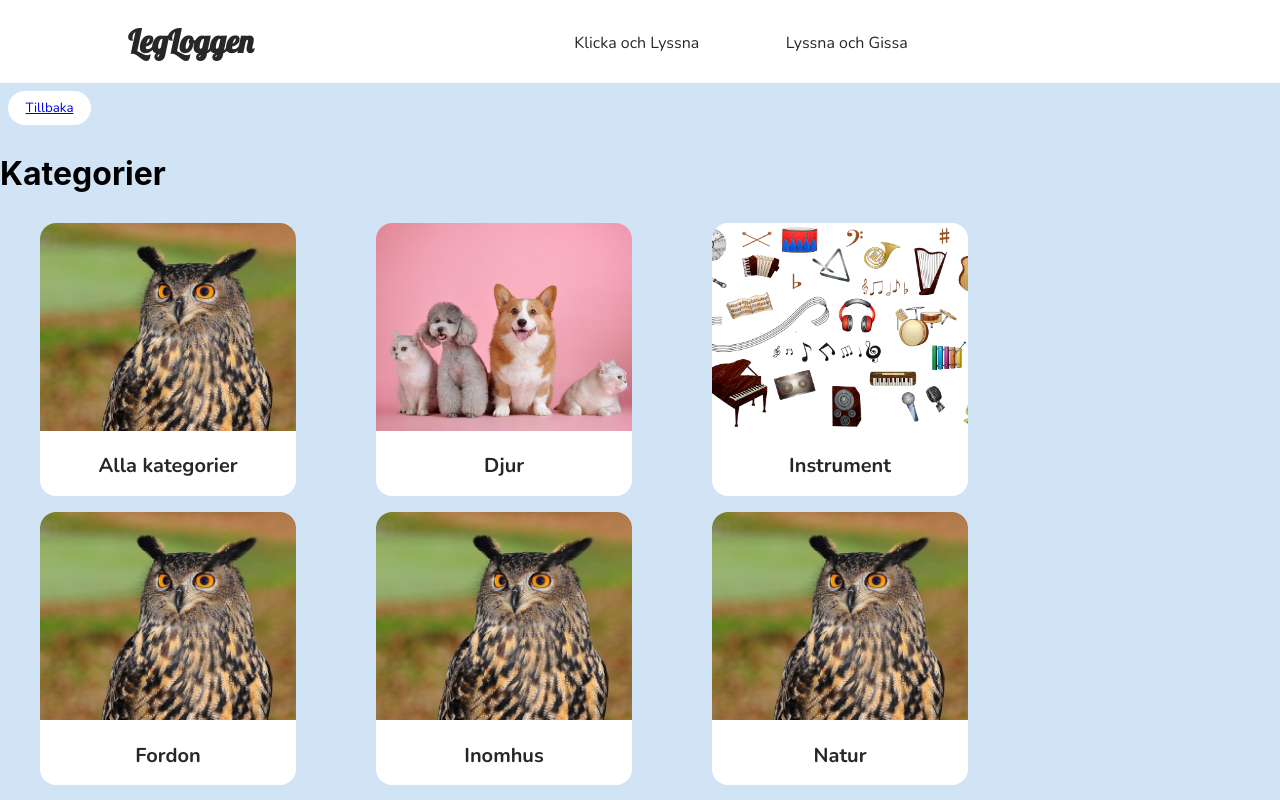
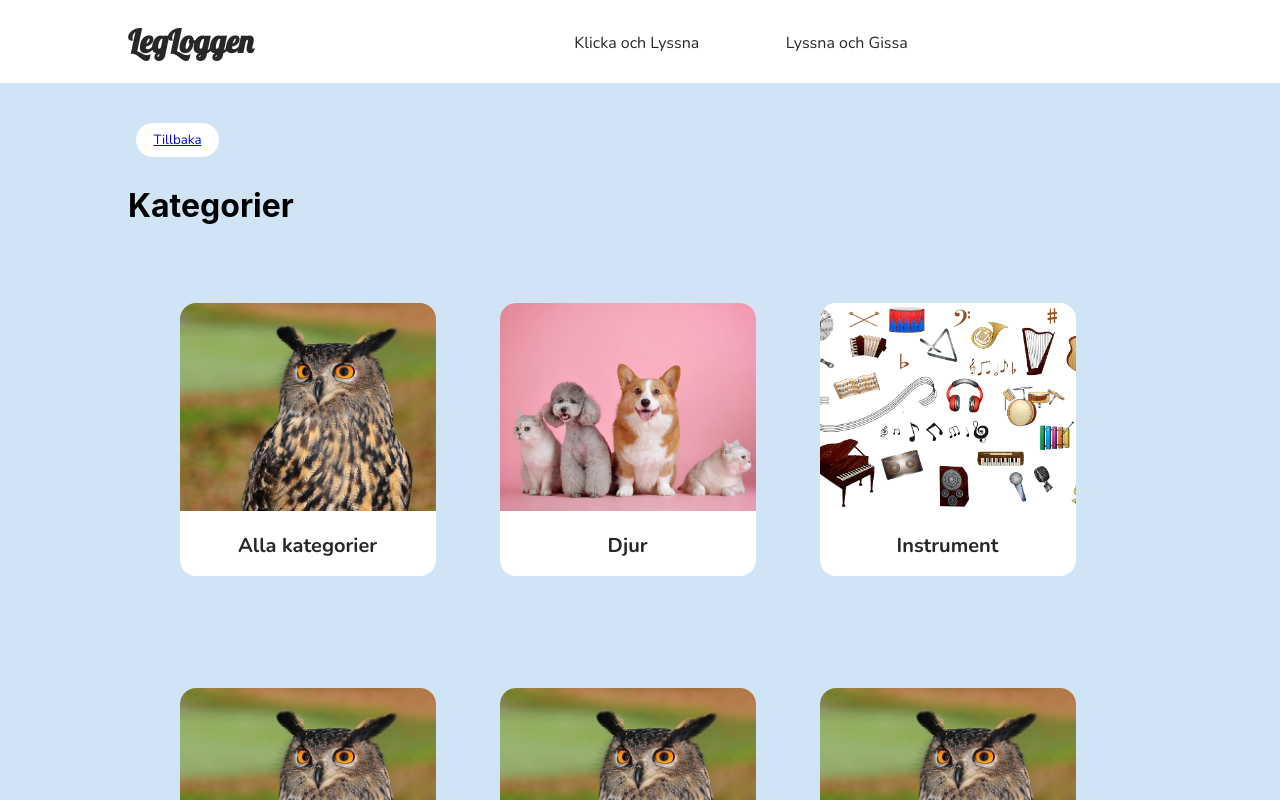
Before and after one commit to Adenholm/SysterLegLog, a React (Create React App) app: page /CategoryPage in a window 1280 px wide. Shown: the top 800 px of the page. Built offline with nearby package versions, Linux system fonts and the light colour scheme.

Commit message:
Fixed cardGrid and background

```diff
--- a/src/App.css
+++ b/src/App.css
@@ -23,10 +23,17 @@
   color: #61dafb;
 }
 
-.container {
+.pages-background {
   background-color: var(--bg-color);
   left: 100%;
   height: 100%;
+}
+
+.pages {
+  background-color: var(--bg-color);
+  left: 100%;
+  height: 100%;
+  padding: 2rem 10%;
 }
 
 button {
@@ -34,7 +41,7 @@ button {
     text-align: center;
     padding: 0.5rem 1.1rem;
     margin: 0.5rem 0.5rem;
-    border-radius: 5rem;
+    border-radius: 2rem;
     border: 0;
     background-color: var(--btn-color);
 
--- a/src/Pages.js
+++ b/src/Pages.js
@@ -13,8 +13,9 @@ import './App.css';
 
       return (
           <Router>
-              < div className = "Pages">
+              <div className='pagesBackground'>
                 {Header()}
+                <div className = "pages">
                     <Routes>
                         <Route exact path= '/' element ={< StartPage/>}></Route>
                         <Route exact path= '/Cards' element ={< CardPage/>}></Route>
@@ -23,7 +24,7 @@ import './App.css';
                         <Route exact path= '/GuessGame' element ={< GuessSettings/>}></Route>
                         <Route exact path= '/GuessPage' element ={< GuessPage/>}></Route>
                     </Routes>
-
+                </div>
               </div>
           </Router>
       )
--- a/src/pages/Categories/Card.css
+++ b/src/pages/Categories/Card.css
@@ -1,7 +1,6 @@
 .card{
-  padding: 5rem 3rem;
+  padding: 1.5rem 3rem;
   width: 200px;
-  margin: '10px 5px 0px 5px';
   display: inline;
   border-radius: 1rem;
   }
@@ -10,4 +9,5 @@
   height: 20rem;
   width: 15rem;
   object-fit: cover;
+  border-radius: 1rem;
 }
--- a/src/pages/Categories/CardGrid.js
+++ b/src/pages/Categories/CardGrid.js
@@ -1,6 +1,9 @@
 import React ,{useEffect, useState } from "react";
 import Card from "./Card";
 import axios from 'axios'
+import "../Grid.css"
+import Grid from '@mui/material/Grid';
+
 
 function createCard(cardData) {
 
@@ -66,15 +69,15 @@ export const CardGrid = (props) =>{
 
   }
   return (
-    <div className="row">
-      {console.log(cards)}
+    <div>
+      <Grid container className="row">
+        {console.log(cards)}
 
-      { cards.map(cardData => <Card
-        img = {cardData.pic}
-        sound = {cardData.sound}
-      />)}
-
-
+        { cards.map(cardData => <Card
+          img = {cardData.pic}
+          sound = {cardData.sound}
+        />)}
+      </Grid>
     </div>
     );
 
--- a/src/pages/Categories/CategoryCard.css
+++ b/src/pages/Categories/CategoryCard.css
@@ -4,10 +4,6 @@
   margin: 1rem 1rem;
   display: inline;
   }
-
-.row {
-  align-items: center;
-}
 
 .photo{
   height: 13rem;
@@ -23,17 +19,6 @@
   padding: 0;
   width: 16rem;
 }
-.frame {
-    padding-top: 1px;
-    padding-right: 0px;
-    padding-bottom: 22px;
-    padding-left: 0px;
-    width: 400px;
-    border: 5px solid rgb(10, 10, 10);
-    height: 300px;
-    background: #eee;
-    margin: '10px 5px 0px 5px';
-}
 
 .cardTitle {
   position: absolute;
--- a/src/pages/Categories/CategoryPage.js
+++ b/src/pages/Categories/CategoryPage.js
@@ -6,6 +6,9 @@ import {Link, useNavigate} from 'react-router-dom';
 import { Categories } from "../../Components/Categories";
 import SearchBar from "./SearchBar";
 import { useState } from "react";
+
+import Grid from '@mui/material/Grid';
+import "../Grid.css"
 
 function createCategoryCard(cardData) {
 
@@ -34,11 +37,10 @@ function CategoryPage (){
     return(
         <div>
             <button><Link to = {-1}>Tillbaka</Link></button>
-
             <h1>Kategorier</h1>
-            { createCategoryCards(Categories)}
-
-
+            <Grid container className="row">
+              { createCategoryCards(Categories)}
+            </Grid>
         </div>
     )
 }
--- /dev/null
+++ b/src/pages/Grid.css
@@ -0,0 +1,7 @@
+.row {
+    width: 100%;
+    display: flex;
+    justify-content: center;
+    align-items: left;
+    margin-left: -2%;
+}
--- a/src/pages/GuessGame/GuessCard.js
+++ b/src/pages/GuessGame/GuessCard.js
@@ -1,5 +1,6 @@
 import "../Categories/Card.css";
 import React, { useState } from "react";
+
 
 const Card = (props) => {
     const changeStyle = () => {
--- a/src/pages/GuessGame/GuessPage.js
+++ b/src/pages/GuessGame/GuessPage.js
@@ -5,6 +5,8 @@ import Sound from "react-sound";
 import { Link } from "react-router-dom";
 import { useLocation } from "react-router-dom";
 import { Categories } from "../../Components/Categories";
+import "../Grid.css"
+import Grid from '@mui/material/Grid';
 
 function GuessPage(props) {
   const location = useLocation();
@@ -85,18 +87,18 @@ function GuessPage(props) {
       </button>
 
       <button onClick={fetchCards}>Nästa</button>
-      <div className="row">
+      <Grid container className = "row">
         {createCards(cards)}
         <Sound
           url={correctCard ? correctCard.sound : ""}
           playStatus={isPlaying ? Sound.status.PLAYING : Sound.status.STOPPED}
           playFromPosition={0}
         />
+      </Grid>
 
         <button className="btn" onClick={() => setIsPlaying(!isPlaying)}>
           Spela igen
         </button>
-      </div>
       <button onClick={fetchCards}>Nästa</button>
     </div>
   );
```
Lines whose indentation alone changed are shown as unchanged.
